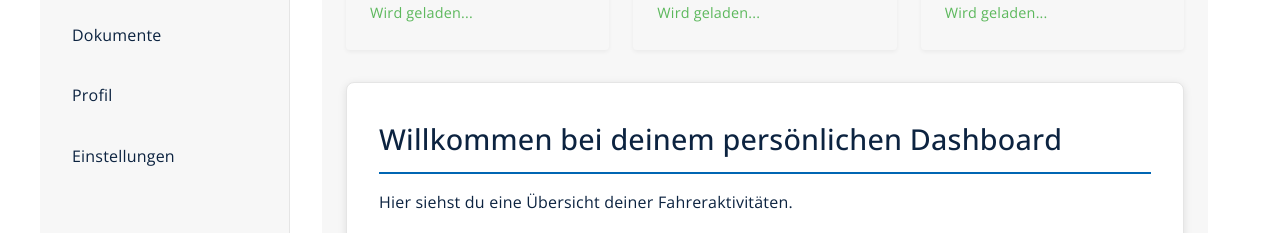
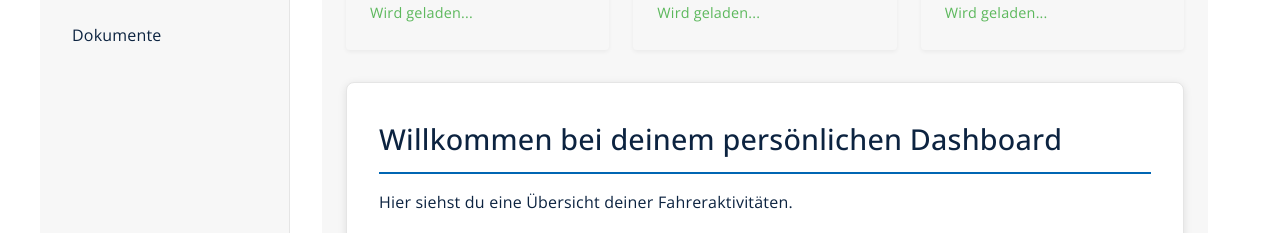
Before and after one commit to freapsy/Test, a plain HTML site: page driver-dashboard.html in a window 1280 px wide. Shown: the part 640-873 px from the top of the page. Drawn offline with nearby package versions, Linux system fonts and the light colour scheme; no server answers.

Commit message:
Entferne Profil und Einstellungen Menüpunkte aus driver-dashboard

```diff
--- a/driver-dashboard.html
+++ b/driver-dashboard.html
@@ -739,8 +739,6 @@
           <li><a href="#" data-section="available-orders">Verfügbare Aufträge</a></li>
           <li><a href="#" data-section="payroll">Abrechnungen</a></li>
           <li><a href="#" data-section="documents">Dokumente</a></li>
-          <li><a href="#">Profil</a></li>
-          <li><a href="#">Einstellungen</a></li>
         </ul>
       </div>
 
```
